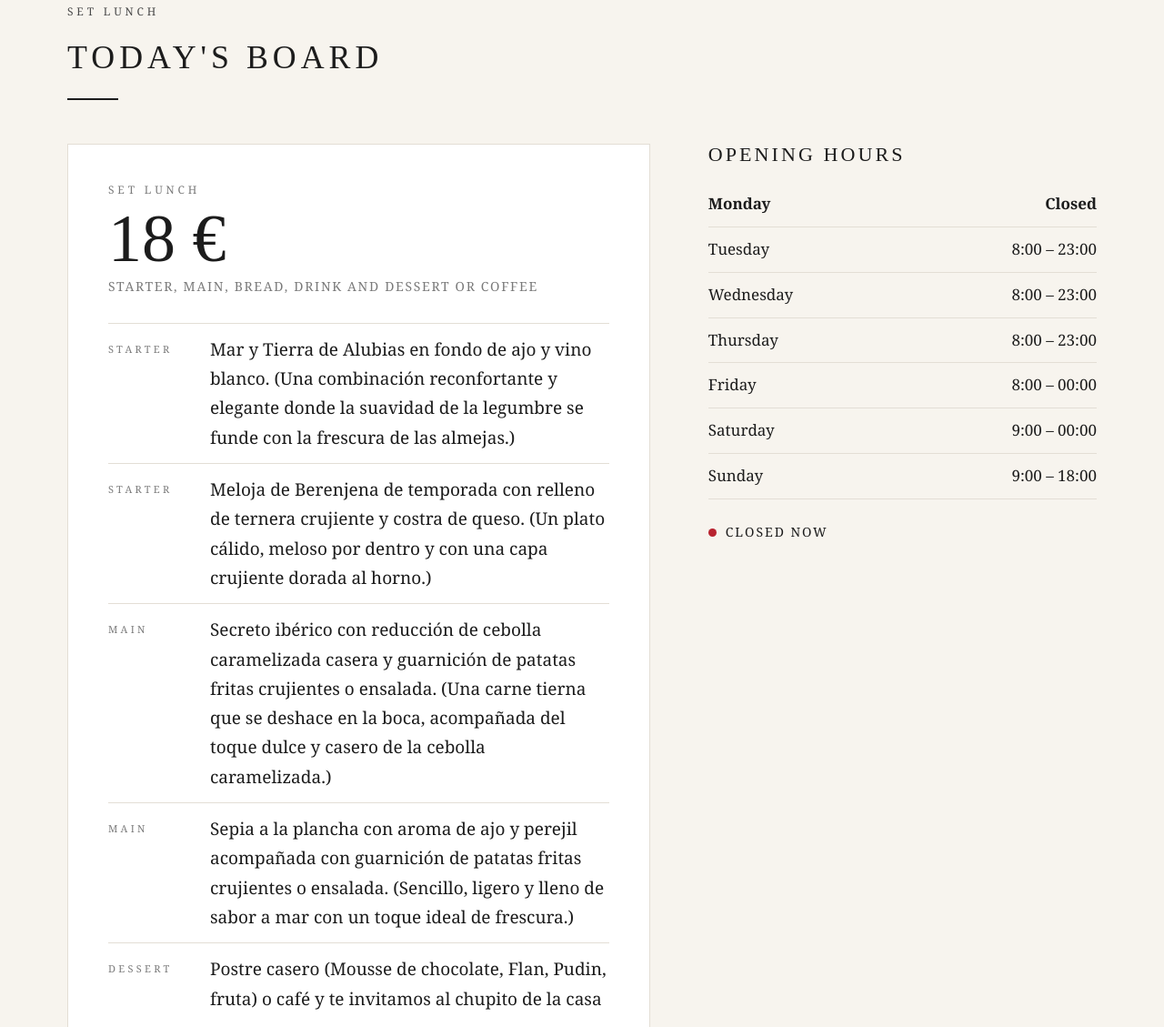
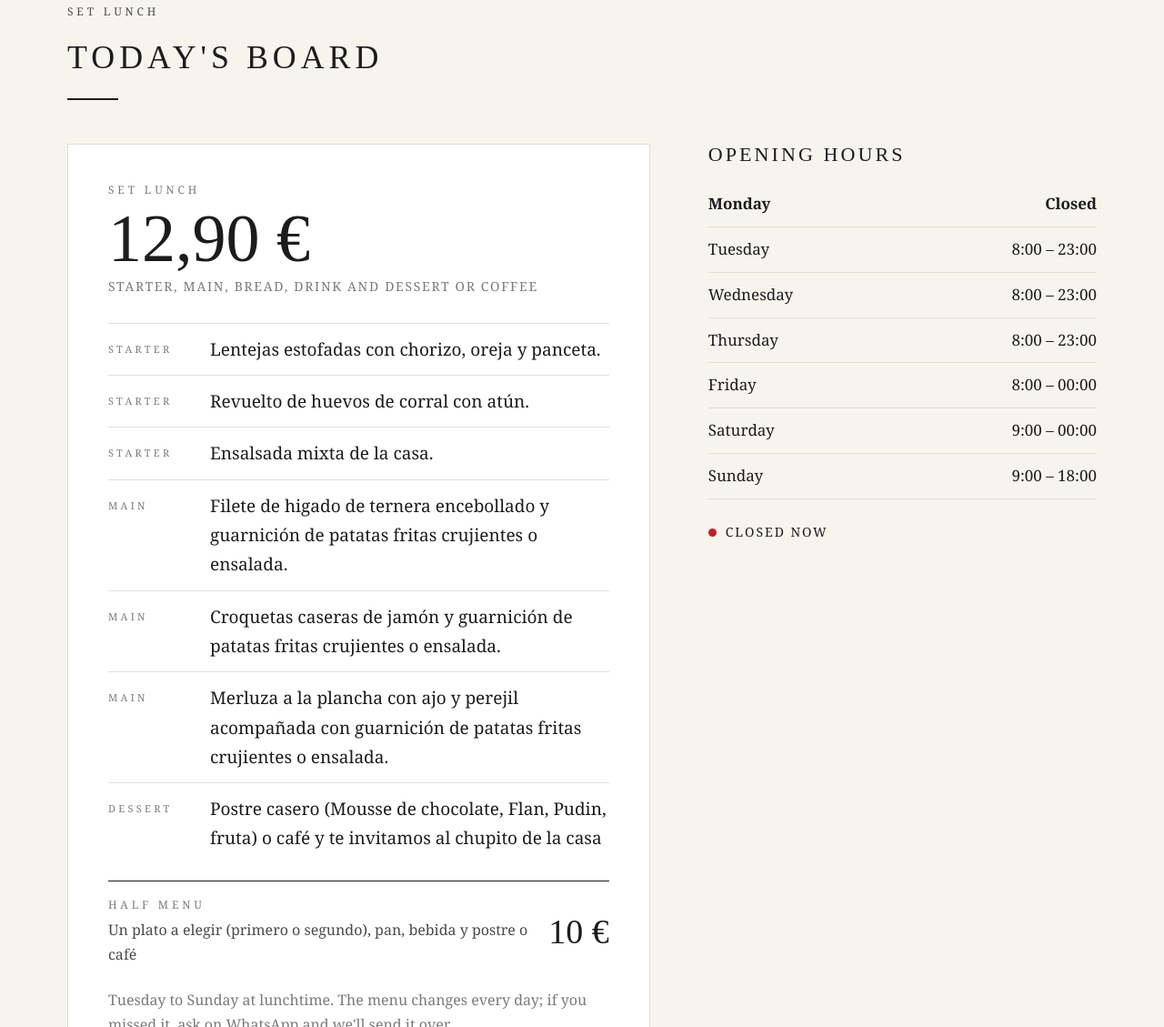
Before and after one commit to emeritalalangui-lgtm/Sal-y-pimienta, a plain HTML site: page index.html in a window 1280 px wide. Shown: the part 1164-2293 px from the top of the page at 91% size. Drawn offline with Linux system fonts and the light colour scheme; a web font is replaced by a local one.

Commit message:
Menú del día 2026-11-23

```diff
--- a/index.html
+++ b/index.html
@@ -505,13 +505,13 @@ footer .horas-pie li{display:flex;justify-content:space-between;gap:12px;color:#
    El MENÚ DEL DÍA lo cambia el bar desde la ventana del respondedor (menu_web.py reescribe el bloque
    MENU_DIA; no cambies su formato). Horario y aviso se editan aquí. */
 const MENU_DIA = {
-  precio: "18 €",
-  primeros: ["Mar y Tierra de Alubias en fondo de ajo y vino blanco. (Una combinación reconfortante y elegante donde la suavidad de la legumbre se funde con la frescura de las almejas.)", "Meloja de Berenjena de temporada con relleno de ternera crujiente y costra de queso. (Un plato cálido, meloso por dentro y con una capa crujiente dorada al horno.)"],
-  segundos: ["Secreto ibérico con reducción de cebolla caramelizada casera y guarnición de patatas fritas crujientes o ensalada. (Una carne tierna que se deshace en la boca, acompañada del toque dulce y casero de la cebolla caramelizada.)", "Sepia a la plancha con aroma de ajo y perejil acompañada con guarnición de patatas fritas crujientes o ensalada. (Sencillo, ligero y lleno de sabor a mar con un toque ideal de frescura.)"],
+  precio: "12,90 €",
+  primeros: ["Lentejas estofadas con chorizo, oreja y panceta.", "Revuelto de huevos de corral con atún.", "Ensalsada mixta de la casa."],
+  segundos: ["Filete de higado de ternera encebollado y guarnición de patatas fritas crujientes o ensalada.", "Croquetas caseras de jamón y guarnición de patatas fritas crujientes o ensalada.", "Merluza a la plancha con ajo y perejil acompañada con guarnición de patatas fritas crujientes o ensalada."],
   postre: "Postre casero (Mousse de chocolate, Flan, Pudin,  fruta) o café y te invitamos al chupito de la casa"
 };
 const MEDIO_MENU = {
-  precio: "15 €",
+  precio: "10 €",
   nota: "Un plato a elegir (primero o segundo), pan, bebida y postre o café"
 };
 const DIA_PARTIDO = {
```
